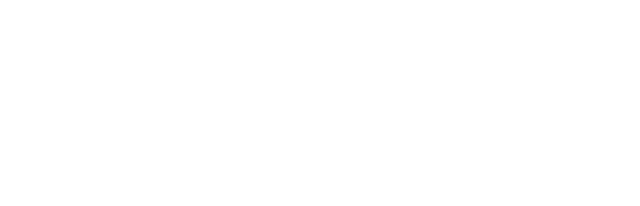
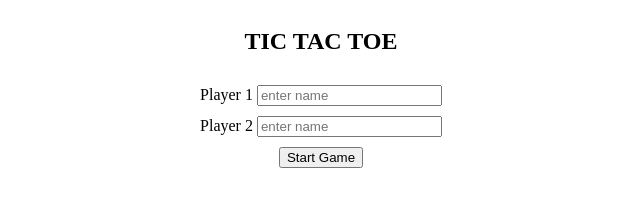
Before and after one commit to acciojob/tictactoe-Adnanahmad27, a website: page main.html in a window 1280 px wide. Shown: the whole page, without its empty margins (319-959 px from the left). Drawn offline with Linux system fonts and the light colour scheme.

Commit message:
created a submission

```diff
--- a/main.html
+++ b/main.html
@@ -8,6 +8,20 @@
 
 <body>
 	<!-- the entire body must be written by student -->
+	<div class="container">
+		<form class="page-1 show">
+			<h2>TIC TAC TOE</h2>
+			<div>
+				<label for="player-1">Player 1</label>
+				<input id="player-1" type="text" placeholder="enter name" required>
+			</div>
+			<div>
+				<label for="player-2">Player 2</label>
+				<input id="player-2" type="text" placeholder="enter name" required>
+			</div>
+			<button>Start Game</button>
+	</form>
+	</div>
     <script type="text/javascript" src="./script.js">
 </script>
 
--- a/script.js
+++ b/script.js
@@ -1 +1,11 @@
 //your JS code here. If required.
+const form = document.querySelector("form");
+function toggleForm(){
+	form.classLList.toggle("hide");
+	form.classLList.toggle("show");
+}
+function getForm(e){
+	e.preventDefault();
+	toggleForm();
+}
+form.addEventListener("submit" , getForm );
--- a/styles.css
+++ b/styles.css
@@ -1 +1,12 @@
 /*  your css code here. If applicable */
+.show{
+	display : flex;
+}
+.hide{
+	display : node;
+}
+.page-1{
+	flex-direction : column;
+	align-items : center;
+	gap : 10px;
+}
```
